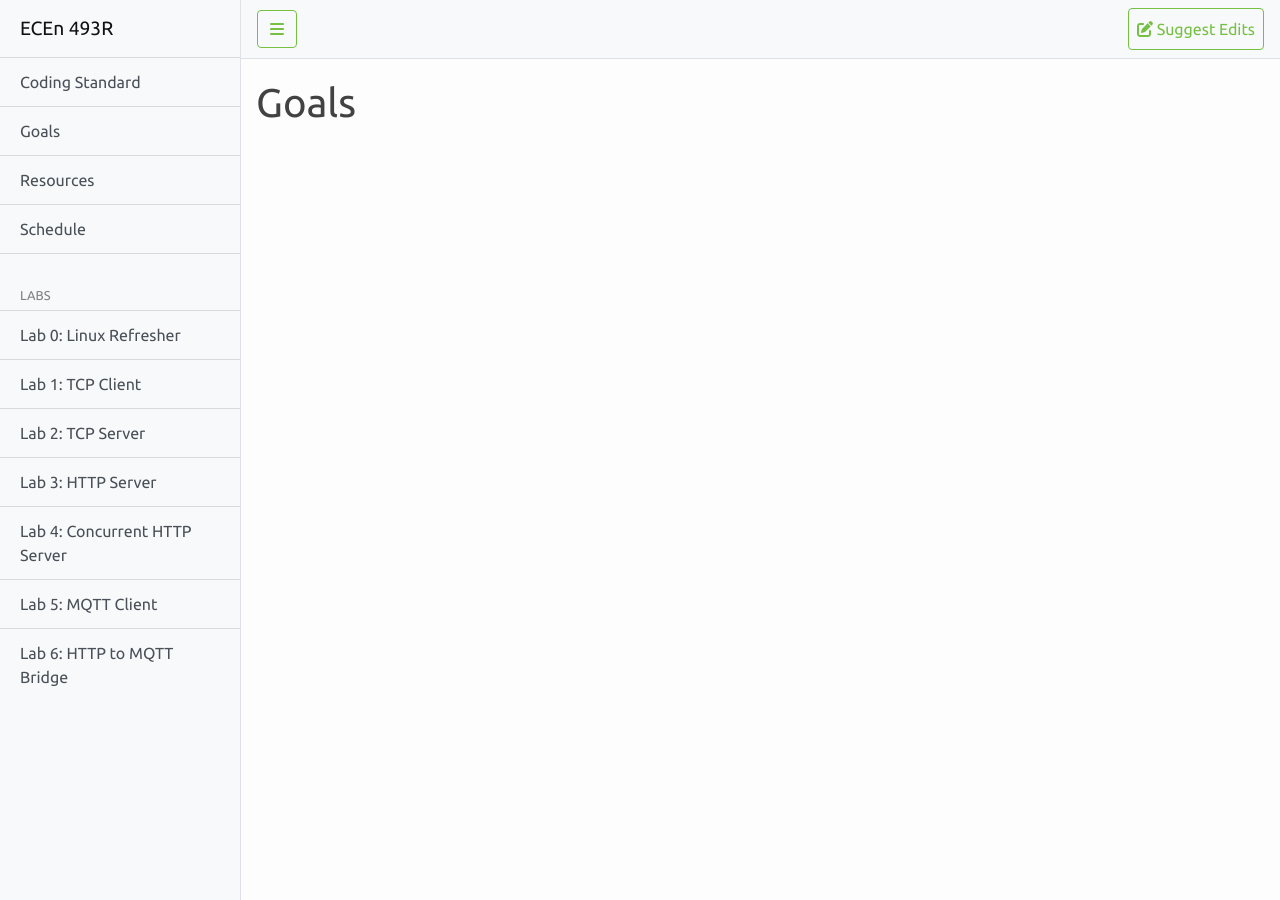
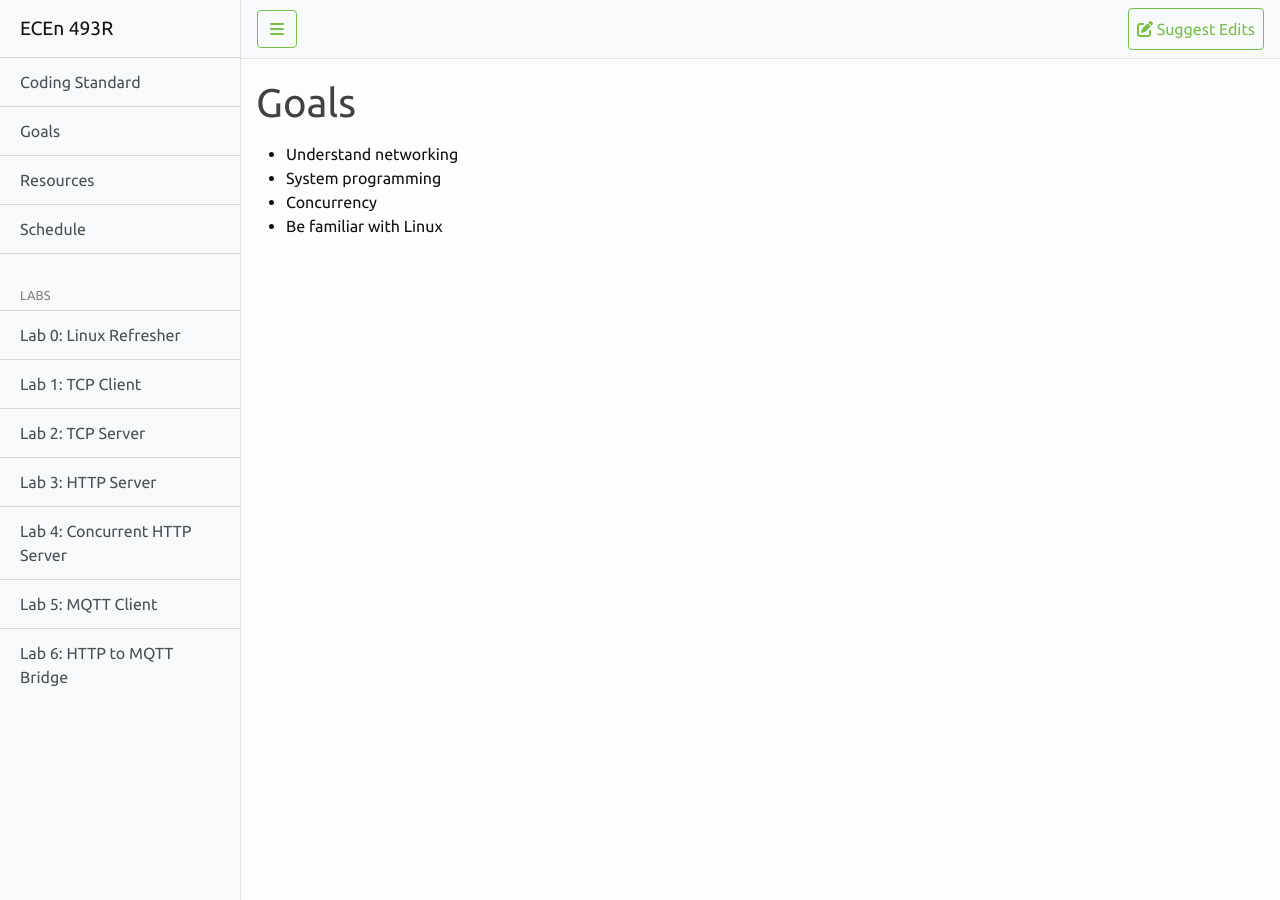
Before and after one commit to byuccl/dac_sdc_2022, a Jekyll site: the page built from _other_pages/goals.md, in a window 1280 px wide. Built offline with Jekyll 4.4.1, drawn with Linux system fonts in a browser that asks for light colours; nearby versions of some CDN libraries.

Commit message:
Update goals

```diff
--- a/_other_pages/goals.md
+++ b/_other_pages/goals.md
@@ -2,3 +2,8 @@
 title: Goals
 layout: page
 ---
+
+- Understand networking
+- System programming
+- Concurrency
+- Be familiar with Linux
```
